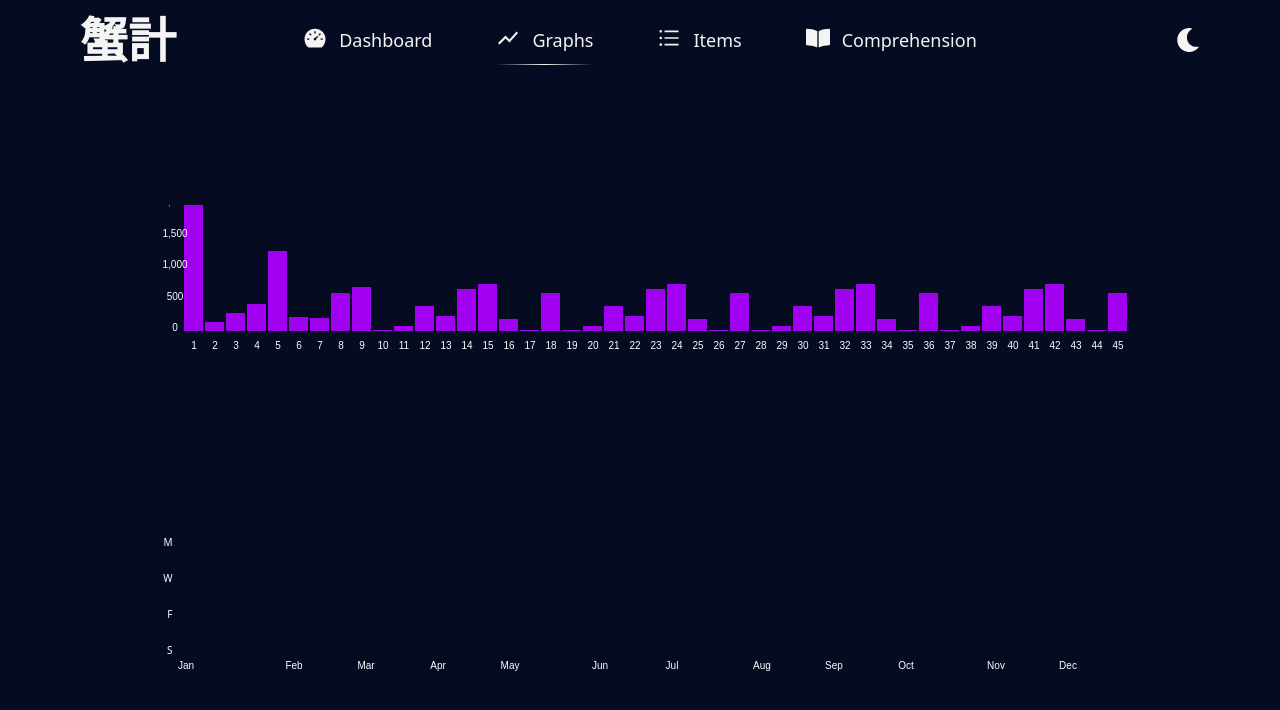
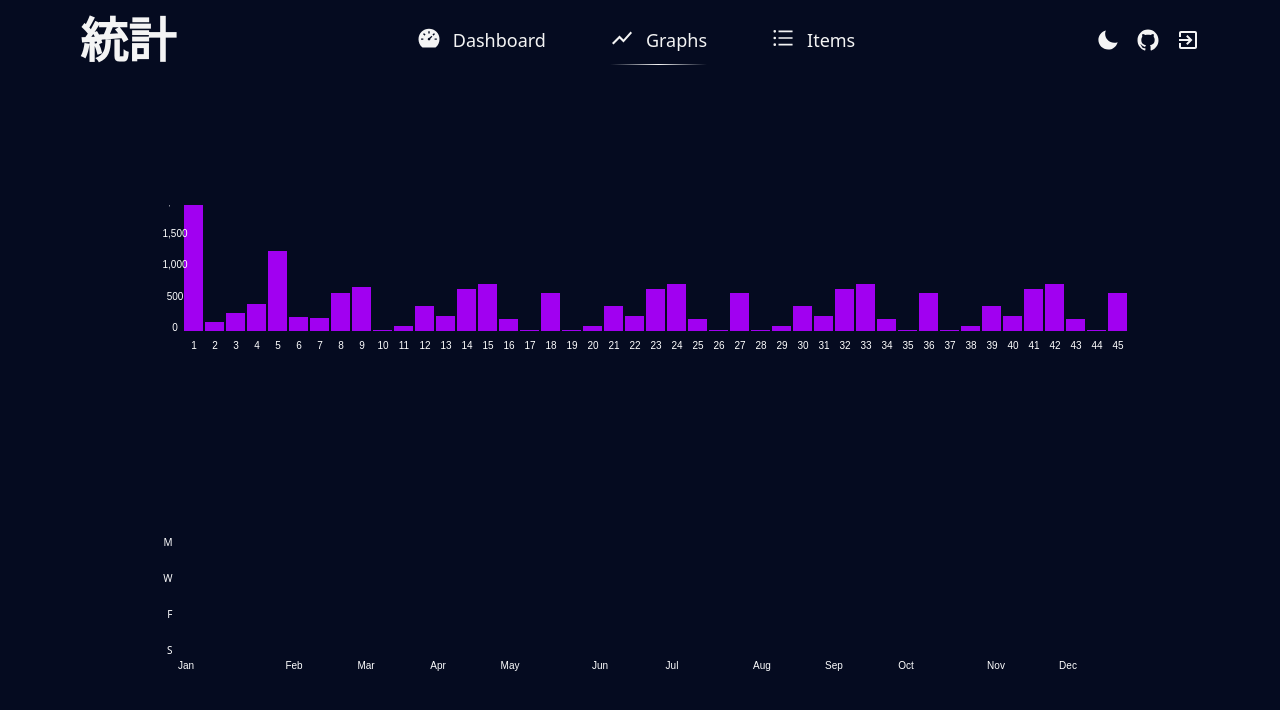
Before and after one commit to nanyaDev/statkani, a Next.js app: page /graphs in a window 1280 px wide. Shown: the top 710 px of the page. Built offline with nearby package versions, Linux system fonts and the light colour scheme; some icons are missing.

Commit message:
Implement navbar

```diff
--- a/components/Navbar.js
+++ b/components/Navbar.js
@@ -2,18 +2,33 @@ import Link from 'next/link';
 import { useRouter } from 'next/router';
 import { AiFillDashboard, AiOutlineBars } from 'react-icons/ai';
 import { MdShowChart } from 'react-icons/md';
-import { FaBookOpen, FaMoon } from 'react-icons/fa';
+import { FaBookOpen } from 'react-icons/fa';
+import { IoMdExit, IoMdMoon, IoLogoGithub } from 'react-icons/io';
+
+import { useAuth } from '@/lib/auth';
 
 const Navbar = () => {
+  const { signout } = useAuth();
+
   return (
     <div className="flex justify-center items-center text-gray-1 h-20 px-20">
-      <span className="text-5xl font-bold mr-auto w-32">蟹計</span>
+      <span className="text-5xl font-bold mr-auto">統計</span>
       <NavLink to="dashboard" Icon={AiFillDashboard} />
       <NavLink to="graphs" Icon={MdShowChart} />
       <NavLink to="items" Icon={AiOutlineBars} />
-      <NavLink to="comprehension" Icon={FaBookOpen} />
-      <span className="ml-auto flex justify-end w-32">
-        <FaMoon size={24} />
+      {/* <NavLink to="comprehension" Icon={FaBookOpen} /> */}
+      <span className="ml-auto flex space-x-4">
+        <IoMdMoon size={24} />
+        <a
+          target="_blank"
+          rel="noreferrer"
+          href="https://github.com/nanyaDev/statkani"
+        >
+          <IoLogoGithub size={24} />
+        </a>
+        <button onClick={signout}>
+          <IoMdExit size={24} />
+        </button>
       </span>
     </div>
   );
```
